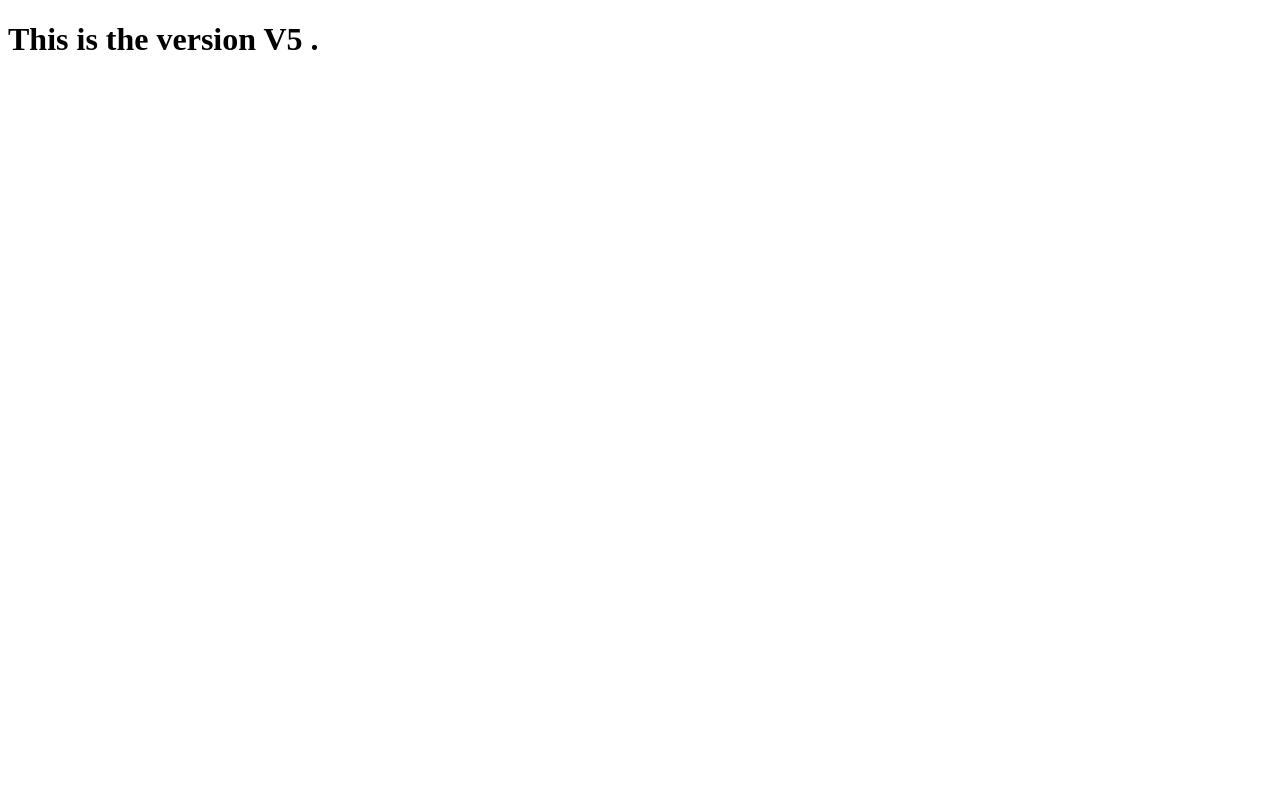
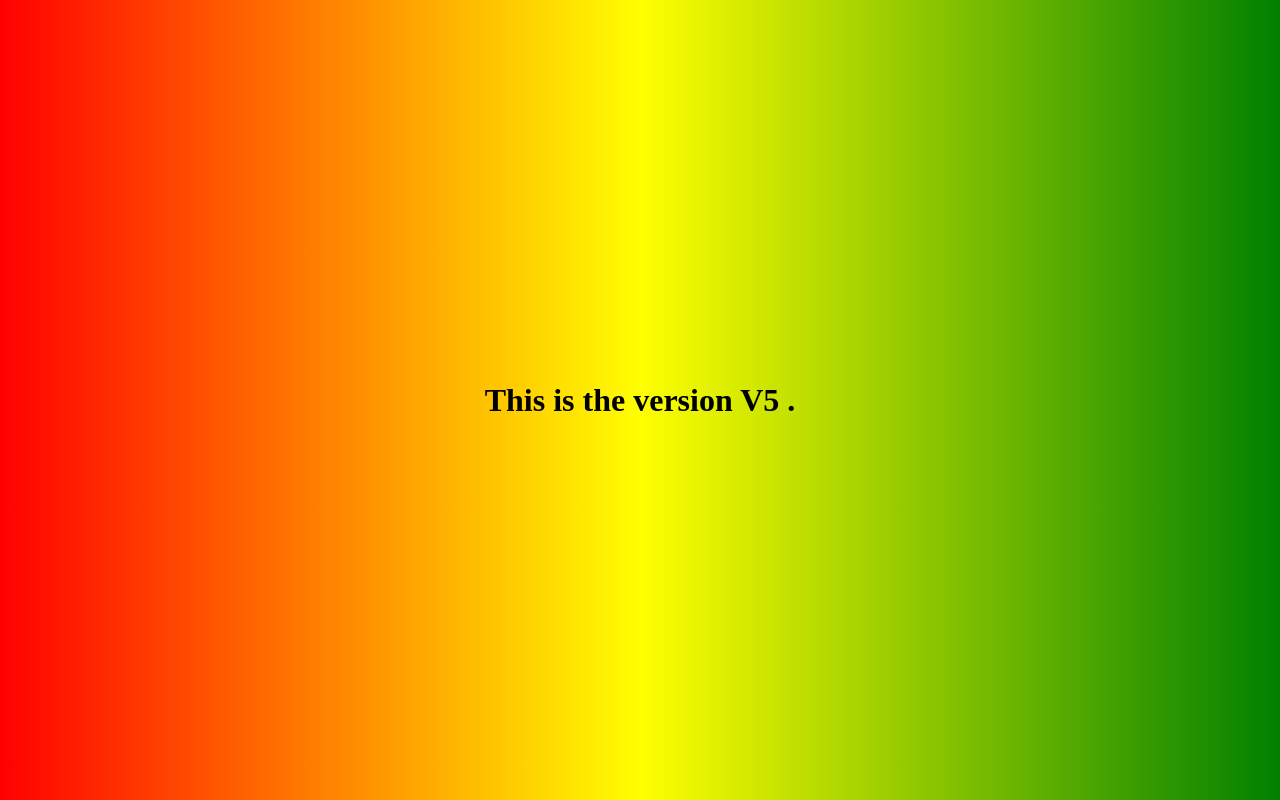
Before and after one commit to 4urakesh/myRepo, a plain HTML site: page index.html in a window 1280 px wide. Drawn offline with Linux system fonts and the light colour scheme.

Commit message:
Styles added to Out Project

```diff
--- a/index.html
+++ b/index.html
@@ -4,6 +4,7 @@
     <meta charset="UTF-8">
     <meta name="viewport" content="width=device-width, initial-scale=1.0">
     <title>Document</title>
+    <link rel="stylesheet" href="style.css">
 </head>
 <body>
    <h1>This is the version V5 .</h1>
--- /dev/null
+++ b/style.css
@@ -0,0 +1,16 @@
+*{
+    box-sizing: border-box;
+    padding: 0px;
+    margin: 0px;
+}
+
+h1{
+    background: linear-gradient(to right, red, yellow, green);
+    color: black;
+    padding: 10px;
+    text-align: center;
+    height: 100vh;
+    display: flex;
+    justify-content: center;
+    align-items: center;
+}
```
